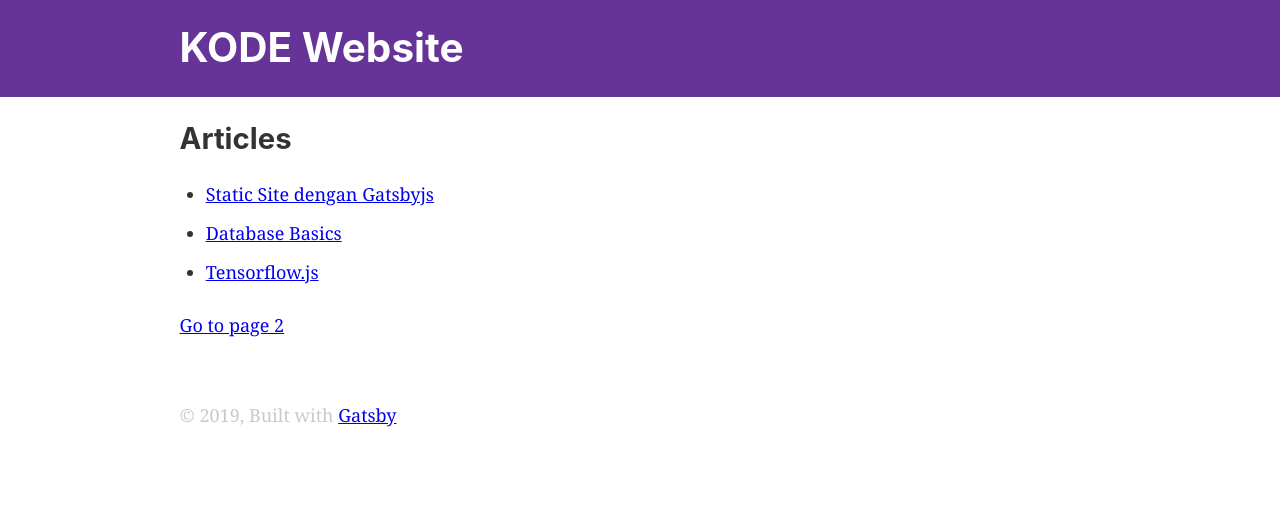
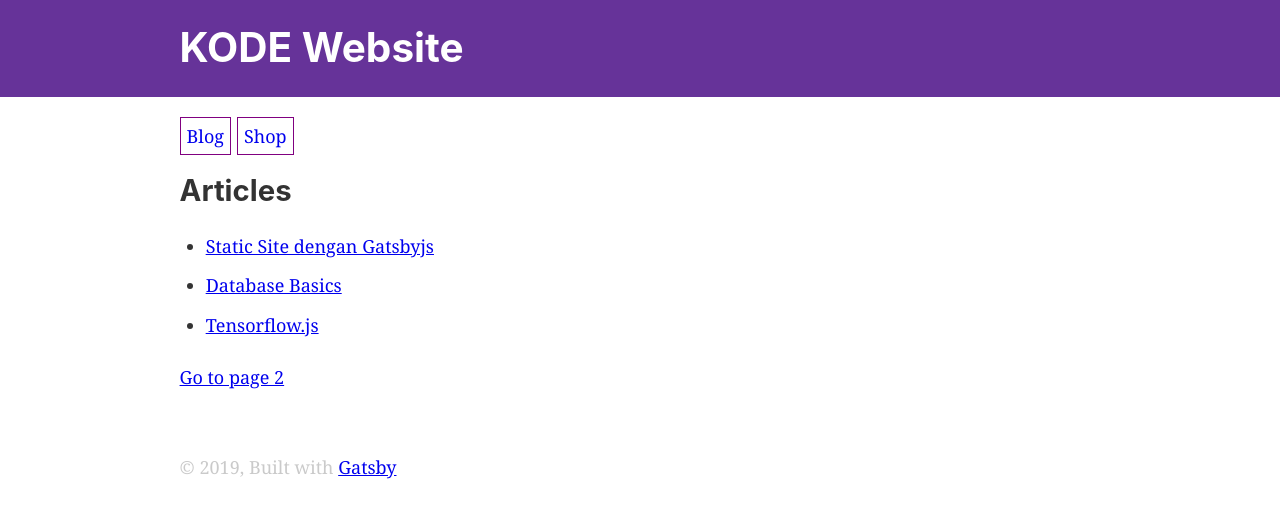
Before and after one commit to kodeid-resources/gatsby-store, a Gatsby site: page / in a window 1280 px wide. Built offline with nearby package versions, Linux system fonts and the light colour scheme; Gatsby itself is replaced by a stand-in of ours.

Commit message:
Add navigation

```diff
--- a/src/components/layout.js
+++ b/src/components/layout.js
@@ -7,7 +7,7 @@
 
 import React from 'react';
 import PropTypes from 'prop-types';
-import { StaticQuery, graphql } from 'gatsby';
+import { Link, StaticQuery, graphql } from 'gatsby';
 
 import Header from './header';
 import './layout.css';
@@ -34,6 +34,48 @@ const Layout = ({ children }) => (
             paddingTop: 0
           }}
         >
+          <nav>
+            <ul style={{ listStyle: 'none', marginLeft: 0 }}>
+              <li
+                style={{
+                  display: 'inline',
+                  marginRight: 6,
+                  marginLeft: 0
+                }}
+              >
+                <Link
+                  style={{
+                    borderColor: 'purple',
+                    borderWidth: 1,
+                    borderStyle: 'solid',
+                    padding: 6,
+                    textDecoration: 'none'
+                  }}
+                  to="/"
+                >
+                  Blog
+                </Link>
+              </li>
+              <li
+                style={{
+                  display: 'inline'
+                }}
+              >
+                <Link
+                  style={{
+                    borderColor: 'purple',
+                    borderWidth: 1,
+                    borderStyle: 'solid',
+                    padding: 6,
+                    textDecoration: 'none'
+                  }}
+                  to="/shop"
+                >
+                  Shop
+                </Link>
+              </li>
+            </ul>
+          </nav>
           <main>{children}</main>
           <footer style={{ marginTop: 64, color: '#cacaca' }}>
             © {new Date().getFullYear()}, Built with
```
